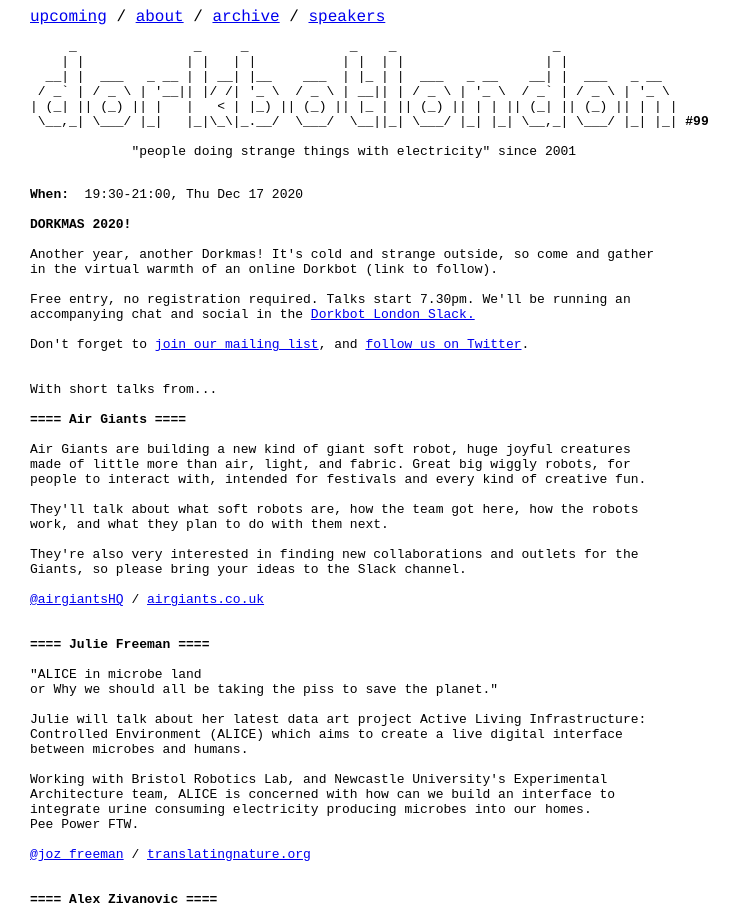
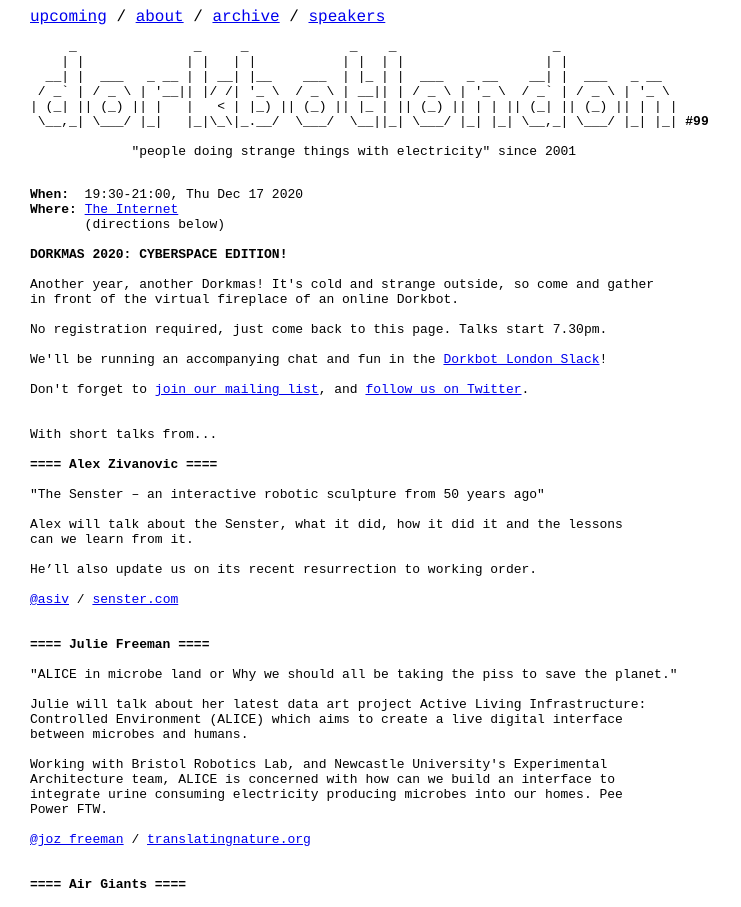
Before and after one commit to dorkbotlondon/dorkbotlondon.github.io, a Jekyll site: the page built from _posts/2020-12-17-99.html, in a window 1280 px wide. Shown: the top 907 px of the page, without its empty margins (0-741 px from the left). Built offline with Jekyll 4.4.1, drawn with Linux system fonts in a browser that asks for light colours; Markdown is read by kramdown in place of the engine named in the settings; some of the changed text lies outside the part shown.

Commit message:
Add video/data to db99

```diff
--- a/_posts/2020-12-17-99.html
+++ b/_posts/2020-12-17-99.html
@@ -3,24 +3,54 @@ layout: post
 number: 99
 start: 2020-12-17 19:30:00
 end: 2020-12-17 21:00:00
+where: the_internet
 tags:
     - Alex Zivanovic
     - Julie Freeman
     - Air Giants
 ---
 
-<b>DORKMAS 2020!</b>
+<b>DORKMAS 2020: CYBERSPACE EDITION!</b>
 
 Another year, another Dorkmas! It's cold and strange outside, so come and gather
-in the virtual warmth of an online Dorkbot (link to follow).
+in front of the virtual fireplace of an online Dorkbot.
 
-Free entry, no registration required. Talks start 7.30pm. We'll be running an
-accompanying chat and social in the <a href="https://dorkbotlondon.slack.com/join/shared_invite/zt-eozeft0y-mW~bELYuSn5mbztV1UO3GA#/">Dorkbot London Slack.</a>
+No registration required, just come back to this page. Talks start 7.30pm.
+
+We'll be running an accompanying chat and fun in the <a href="https://dorkbotlondon.slack.com/join/shared_invite/zt-eozeft0y-mW~bELYuSn5mbztV1UO3GA#/">Dorkbot London Slack</a>!
 
 Don't forget to <a href="http://dorkbotlondon.us11.list-manage.com/subscribe?u=c64ae7bbb8eb1249be8ca8fa6&id=e2a9f9039c">join our mailing list</a>, and <a href='https://twitter.com/DorkbotLondon'>follow us on Twitter</a>.
 
 
 With short talks from...
+
+<b>==== Alex Zivanovic ====</b>
+
+"The Senster – an interactive robotic sculpture from 50 years ago"
+
+Alex will talk about the Senster, what it did, how it did it and the lessons
+can we learn from it.
+
+He’ll also update us on its recent resurrection to working order.
+
+<a href="https://twitter.com/aziv">@asiv</a> / <a href="http://www.senster.com/ihnatowicz/senster/index.htm">senster.com</a>
+
+
+<b>==== Julie Freeman ====</b>
+
+"ALICE in microbe land or Why we should all be taking the piss to save the planet."
+
+Julie will talk about her latest data art project Active Living Infrastructure:
+Controlled Environment (ALICE) which aims to create a live digital interface
+between microbes and humans.
+
+Working with Bristol Robotics Lab, and Newcastle University's Experimental
+Architecture team, ALICE is concerned with how can we build an interface to
+integrate urine consuming electricity producing microbes into our homes. Pee
+Power FTW.
+
+<a href="https://twitter.com/joz_freeman">@joz_freeman</a> / <a href="https://translatingnature.org/">translatingnature.org</a>
+
 
 <b>==== Air Giants ====</b>
 
```
Also changed, not shown: other parts of _posts/2020-12-17-99.html (+0 -29 lines), _data/locations.yml (+15 -0 lines).
